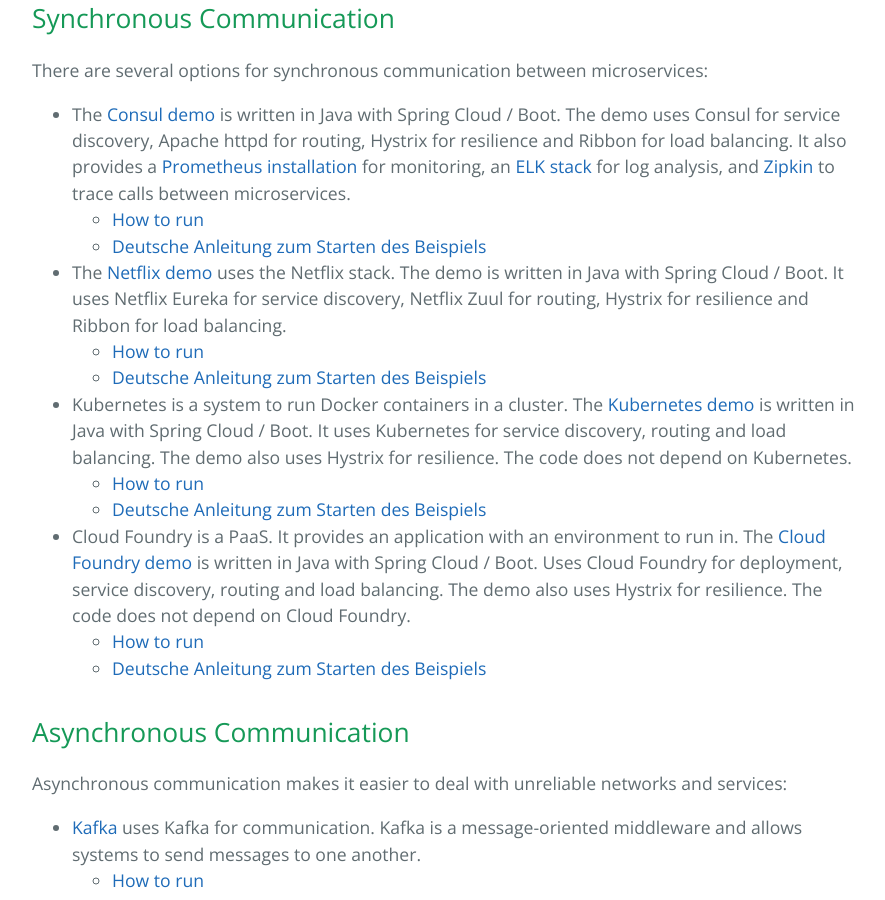
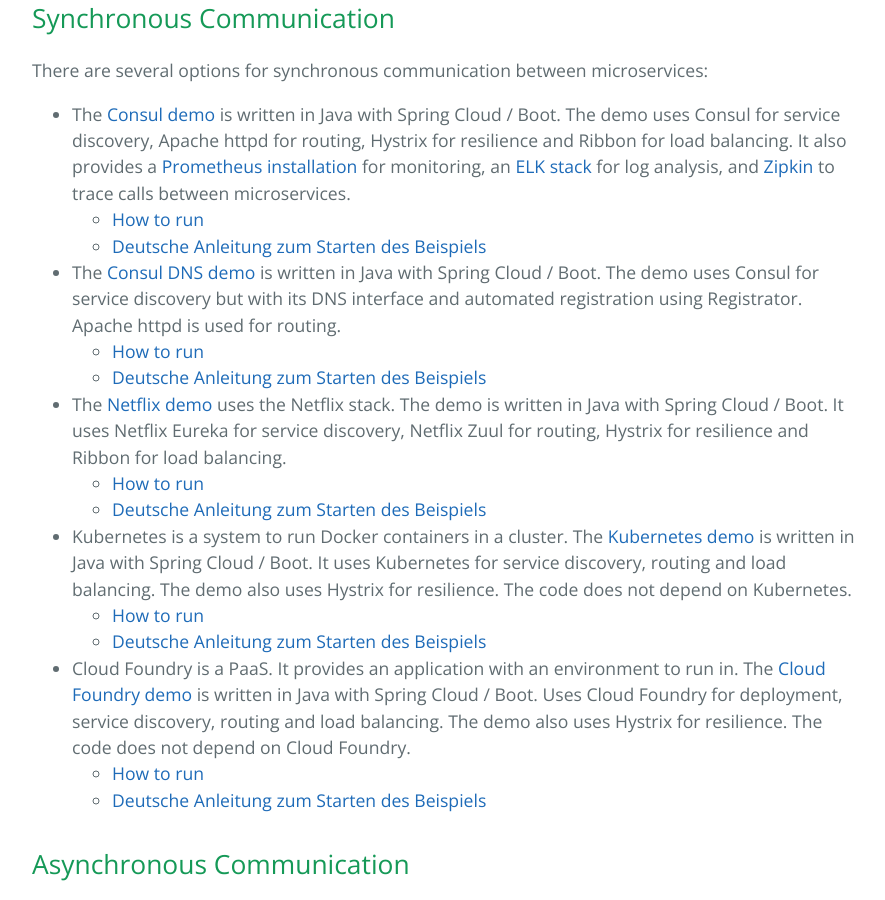
Before and after one commit to ewolff/ewolff.com, a Jekyll site: the page built from microservices-demos.md, in a window 1280 px wide and 900 px high, scrolled down 434 px. Shown: the whole window, without its empty margins (192-1077 px from the left). Built offline with Jekyll 4.4.1, drawn with Linux system fonts in a browser that asks for light colours; our own code applies the rules of GitHub Pages for plain Markdown files.

Commit message:
Consul DNS demo added

```diff
--- a/microservices-demos.md
+++ b/microservices-demos.md
@@ -20,6 +20,14 @@
 trace calls between microservices.
   - [How to run](https://github.com/ewolff/microservice-consul/blob/master/HOW-TO-RUN.md)
   - [Deutsche Anleitung zum Starten des Beispiels](https://github.com/ewolff/microservice-consul/blob/master/WIE-LAUFEN.md)
+
+* The [Consul DNS demo](https://github.com/ewolff/microservice-consul) is
+written in Java with Spring Cloud / Boot. The demo uses Consul for
+service discovery but with its DNS interface and automated
+registration using Registrator. Apache httpd is used for routing.
+  - [How to run](https://github.com/ewolff/microservice-consul-dns/blob/master/HOW-TO-RUN.md)
+  - [Deutsche Anleitung zum Starten des Beispiels](https://github.com/ewolff/microservice-consul-dns/blob/master/WIE-LAUFEN.md)
+
 
 * The [Netflix demo](https://github.com/ewolff/microservice) uses the
   Netflix stack. The demo is written
```
